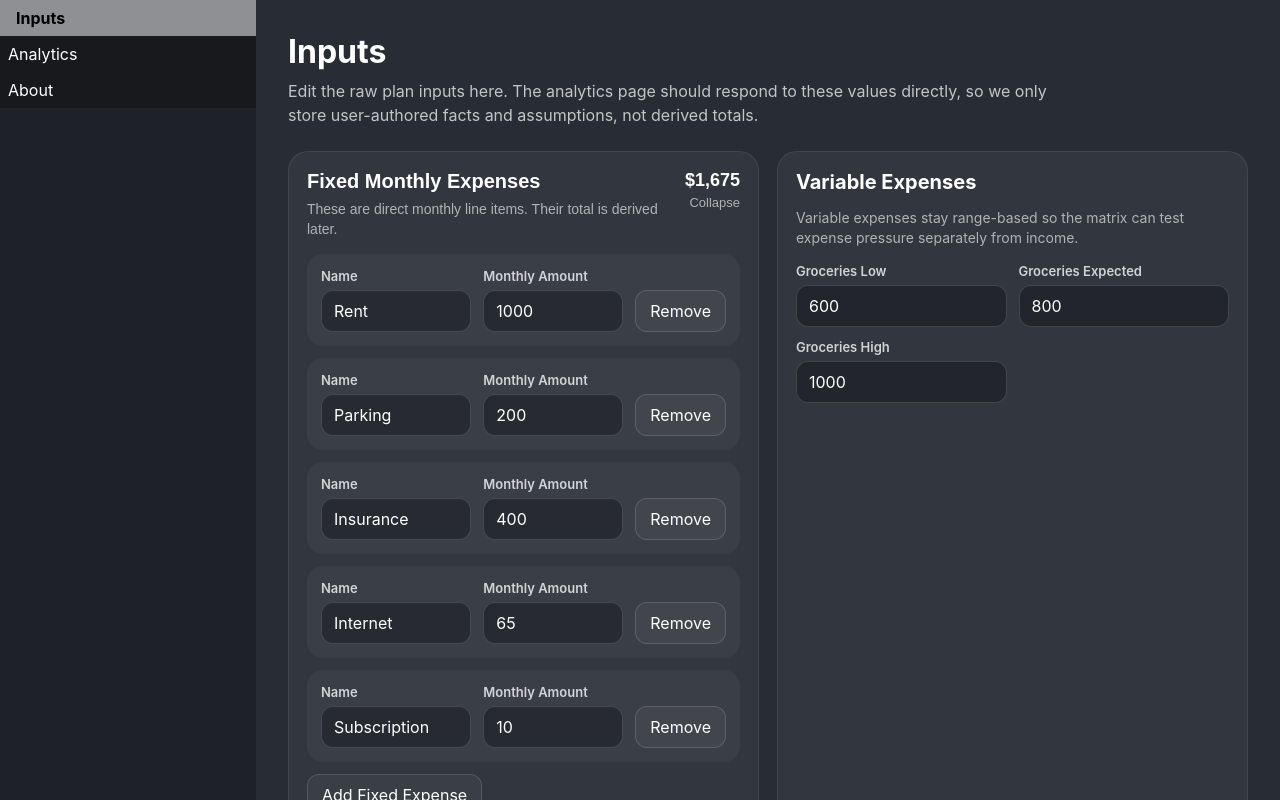
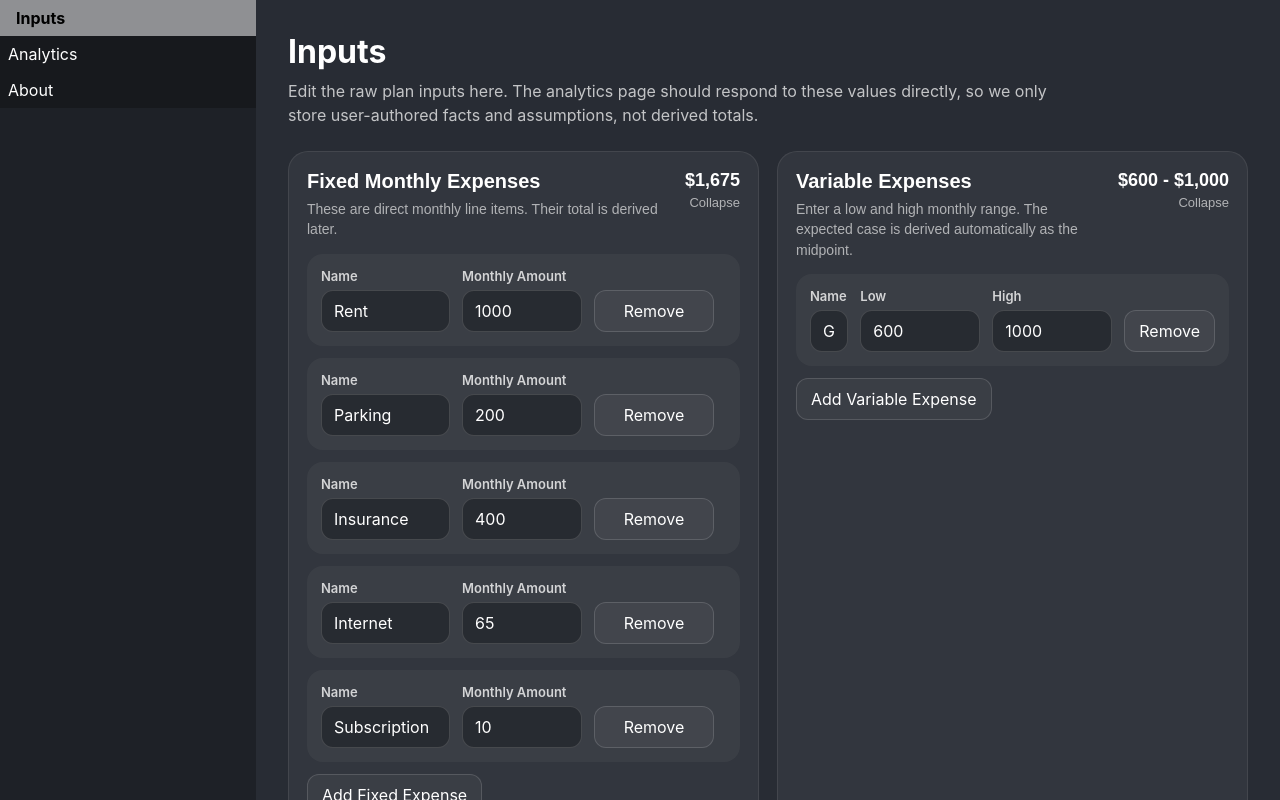
Before and after one commit to isotropo/nikos-dashboard, a React (Create React App) app: page / in a window 1280 px wide. Built offline with nearby package versions, Linux system fonts and the light colour scheme.

Commit message:
Refine variable expense range inputs

```diff
--- a/src/domain/analysis.js
+++ b/src/domain/analysis.js
@@ -21,6 +21,11 @@
     return values.reduce((total, value) => total + value, 0);
 }
 
+const getRangeMidpoint = (range) =>
+{
+    return (range.low + range.high) / 2;
+}
+
 const getFixedMonthlyExpenses = (planInput) =>
 {
     return sum(
@@ -39,8 +44,17 @@
 {
     return sum(
         planInput.expenses.variableLineItems.map((item) =>
-            getScenarioValue(item.monthlyAmount, expenseScenario)
-        )
+        {
+            switch (expenseScenario)
+            {
+                case "low":
+                    return item.monthlyRange.low;
+                case "high":
+                    return item.monthlyRange.high;
+                default:
+                    return getRangeMidpoint(item.monthlyRange);
+            }
+        })
     );
 }
 
--- a/src/domain/planModel.js
+++ b/src/domain/planModel.js
@@ -25,13 +25,16 @@
  */
 
 /**
- * A variable monthly expense whose expected value can later diverge into a
- * fuller variance model.
+ * A variable monthly expense entered as a range. The expected value is derived
+ * later as the midpoint of that range.
  *
  * @typedef {Object} VariableExpenseLineItem
  * @property {string} id
  * @property {string} label
- * @property {VarianceValue} monthlyAmount
+ * @property {{
+ *   low: number,
+ *   high: number
+ * }} monthlyRange
  */
 
 /**
@@ -147,12 +150,9 @@
       {
         id: "groceries",
         label: "Groceries",
-        monthlyAmount: {
-          expected: 800,
+        monthlyRange: {
           low: 600,
           high: 1000,
-          conservative: null,
-          strong: null,
         },
       },
     ],
--- a/src/interface/pages/InputsPage.js
+++ b/src/interface/pages/InputsPage.js
@@ -92,9 +92,18 @@
 const InputsPage = ({ planInput, setPlanInput }) =>
 {
     const [fixedExpensesExpanded, setFixedExpensesExpanded] = useState(true);
+    const [variableExpensesExpanded, setVariableExpensesExpanded] = useState(true);
     const restaurantSource = planInput.incomeSources[0];
     const fixedExpensesTotal = planInput.expenses.fixedLineItems.reduce(
         (total, item) => total + item.monthlyAmount,
+        0
+    );
+    const variableExpenseLowTotal = planInput.expenses.variableLineItems.reduce(
+        (total, item) => total + item.monthlyRange.low,
+        0
+    );
+    const variableExpenseHighTotal = planInput.expenses.variableLineItems.reduce(
+        (total, item) => total + item.monthlyRange.high,
         0
     );
 
@@ -158,7 +167,7 @@
         }));
     }
 
-    const updateVariableExpense = (itemId, scenarioKey, amount) =>
+    const updateVariableExpense = (itemId, rangeKey, amount) =>
     {
         updatePlanInput((current) => ({
             ...current,
@@ -168,13 +177,58 @@
                     item.id === itemId
                         ? {
                             ...item,
-                            monthlyAmount: {
-                                ...item.monthlyAmount,
-                                [scenarioKey]: amount,
+                            monthlyRange: {
+                                ...item.monthlyRange,
+                                [rangeKey]: amount,
                             },
                         }
                         : item
                 ),
+            },
+        }));
+    }
+
+    const updateVariableExpenseName = (itemId, label) =>
+    {
+        updatePlanInput((current) => ({
+            ...current,
+            expenses: {
+                ...current.expenses,
+                variableLineItems: current.expenses.variableLineItems.map((item) =>
+                    item.id === itemId ? { ...item, label } : item
+                ),
+            },
+        }));
+    }
+
+    const addVariableExpense = () =>
+    {
+        updatePlanInput((current) => ({
+            ...current,
+            expenses: {
+                ...current.expenses,
+                variableLineItems: [
+                    ...current.expenses.variableLineItems,
+                    {
+                        id: `variable-${Date.now()}`,
+                        label: "New Variable Expense",
+                        monthlyRange: {
+                            low: 0,
+                            high: 0,
+                        },
+                    },
+                ],
+            },
+        }));
+    }
+
+    const removeVariableExpense = (itemId) =>
+    {
+        updatePlanInput((current) => ({
+            ...current,
+            expenses: {
+                ...current.expenses,
+                variableLineItems: current.expenses.variableLineItems.filter((item) => item.id !== itemId),
             },
         }));
     }
@@ -328,32 +382,68 @@
                     )}
                 </section>
 
-                <InputsSection
-                    hint="Variable expenses stay range-based so the matrix can test expense pressure separately from income."
-                    title="Variable Expenses"
+                <section className="InputsSection">
+                    <button
+                        className="InputsSection__toggle"
+                        onClick={() => setVariableExpensesExpanded((current) => !current)}
+                        type="button"
                     >
-                    <div className="InputsFieldGrid">
+                        <div>
+                            <h2>Variable Expenses</h2>
+                            <p className="InputsSection__hint">
+                                Enter a low and high monthly range. The expected case is derived automatically as the midpoint.
+                            </p>
+                        </div>
+                        <div className="InputsSection__summary">
+                            <strong>{formatCurrency(variableExpenseLowTotal)} - {formatCurrency(variableExpenseHighTotal)}</strong>
+                            <span>{variableExpensesExpanded ? "Collapse" : "Expand"}</span>
+                        </div>
+                    </button>
+
+                    {variableExpensesExpanded && (
+                        <div className="InputsLineItems">
                             {planInput.expenses.variableLineItems.map((item) => (
-                            <div className="InputsFieldGrid InputsField--full" key={item.id}>
+                                <div className="InputsLineItem" key={item.id}>
                                     <Field
-                                    label={`${item.label} Low`}
-                                    onChange={(value) => updateVariableExpense(item.id, "low", value)}
-                                    value={item.monthlyAmount.low}
+                                        ariaLabel={`${item.label} Name`}
+                                        label="Name"
+                                        onChange={(value) => updateVariableExpenseName(item.id, value)}
+                                        parseValue={parseText}
+                                        type="text"
+                                        value={item.label}
                                     />
                                     <Field
-                                    label={`${item.label} Expected`}
-                                    onChange={(value) => updateVariableExpense(item.id, "expected", value)}
-                                    value={item.monthlyAmount.expected}
+                                        ariaLabel={`${item.label} Low Monthly Amount`}
+                                        label="Low"
+                                        onChange={(value) => updateVariableExpense(item.id, "low", value)}
+                                        value={item.monthlyRange.low}
                                     />
                                     <Field
-                                    label={`${item.label} High`}
+                                        ariaLabel={`${item.label} High Monthly Amount`}
+                                        label="High"
                                         onChange={(value) => updateVariableExpense(item.id, "high", value)}
-                                    value={item.monthlyAmount.high}
+                                        value={item.monthlyRange.high}
                                     />
+                                    <button
+                                        className="InputsLineItem__remove"
+                                        onClick={() => removeVariableExpense(item.id)}
+                                        type="button"
+                                    >
+                                        Remove
+                                    </button>
                                 </div>
                             ))}
+
+                            <button
+                                className="InputsLineItems__add"
+                                onClick={addVariableExpense}
+                                type="button"
+                            >
+                                Add Variable Expense
+                            </button>
                         </div>
-                </InputsSection>
+                    )}
+                </section>
 
                 <InputsSection
                     hint="Irregular items are normalized during analysis, so you enter the actual cadence here."
--- a/src/styles/InputsPage.sass
+++ b/src/styles/InputsPage.sass
@@ -106,7 +106,7 @@
 
 .InputsLineItem
     display: grid
-    grid-template-columns: minmax(0, 1.4fr) minmax(140px, 0.8fr) auto
+    grid-template-columns: minmax(0, 1.2fr) repeat(2, minmax(120px, 0.7fr)) auto
     gap: 12px
     align-items: end
     padding: 14px
```
Also changed, not shown: 1 other file (tests, documents, lock files or other folders). Lines whose indentation alone changed are shown as unchanged.
